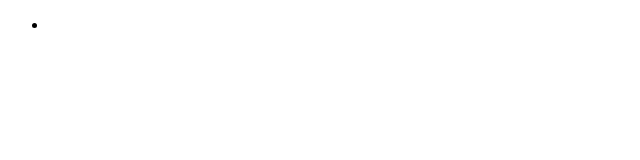
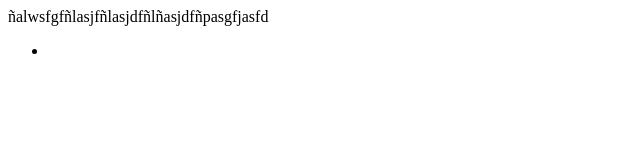
Before and after one commit to IvaNex/Projecte-Enebiene, a plain HTML site: page JavaScript/HTML/index.html in a window 1280 px wide. Shown: the whole page, without its empty margins (0-640 px from the left). Drawn offline with Linux system fonts and the light colour scheme.

Commit message:
inicio del html prueba

```diff
--- a/JavaScript/HTML/index.html
+++ b/JavaScript/HTML/index.html
@@ -6,7 +6,7 @@
     <title>Enebiene</title>
 </head>
 <body>
-    <header>
+    <header> ñalwsfgfñlasjfñlasjdfñlñasjdfñpasgfjasfd
         <div class="header-main">
             <div class="logo"></div>
             <div class="buscador"></div>
```
